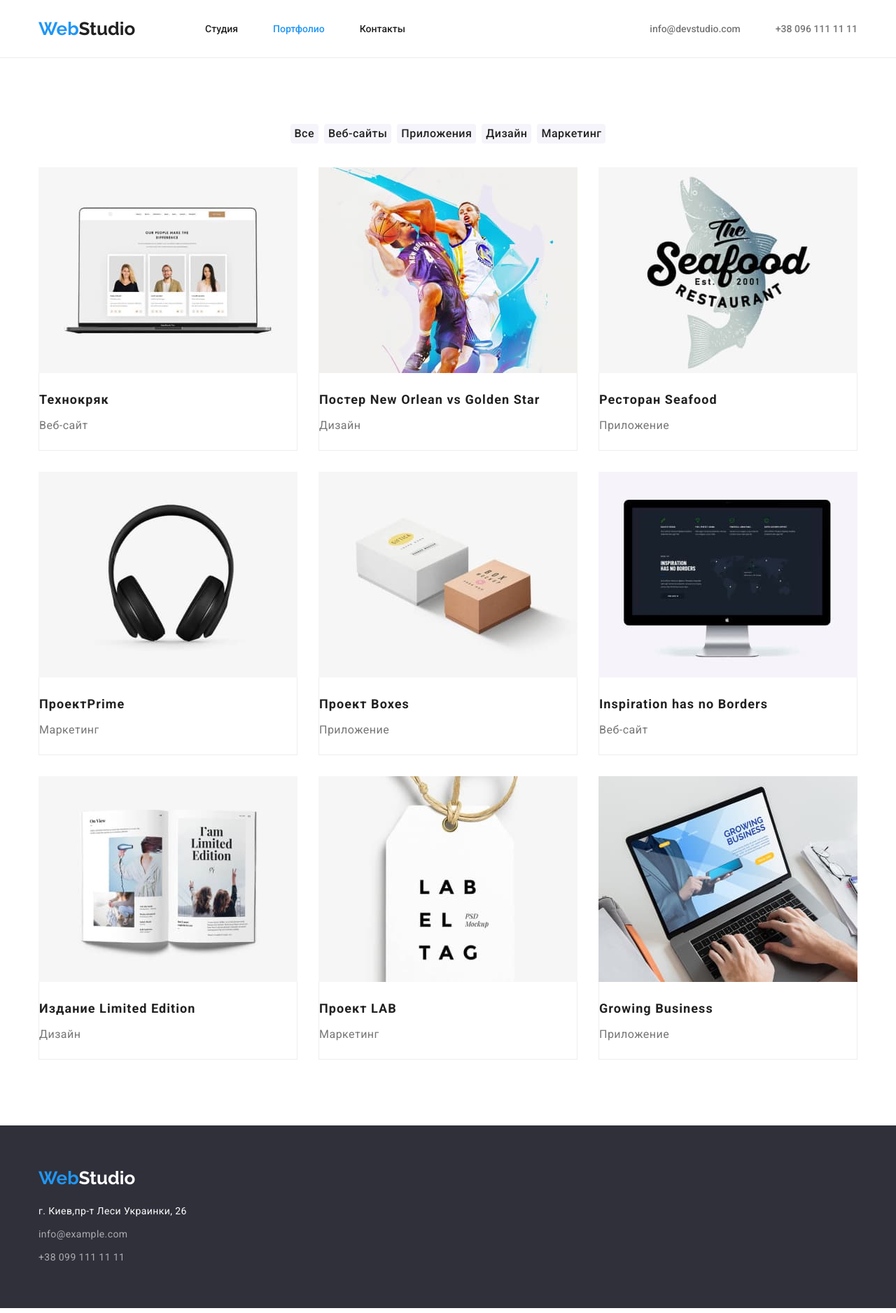
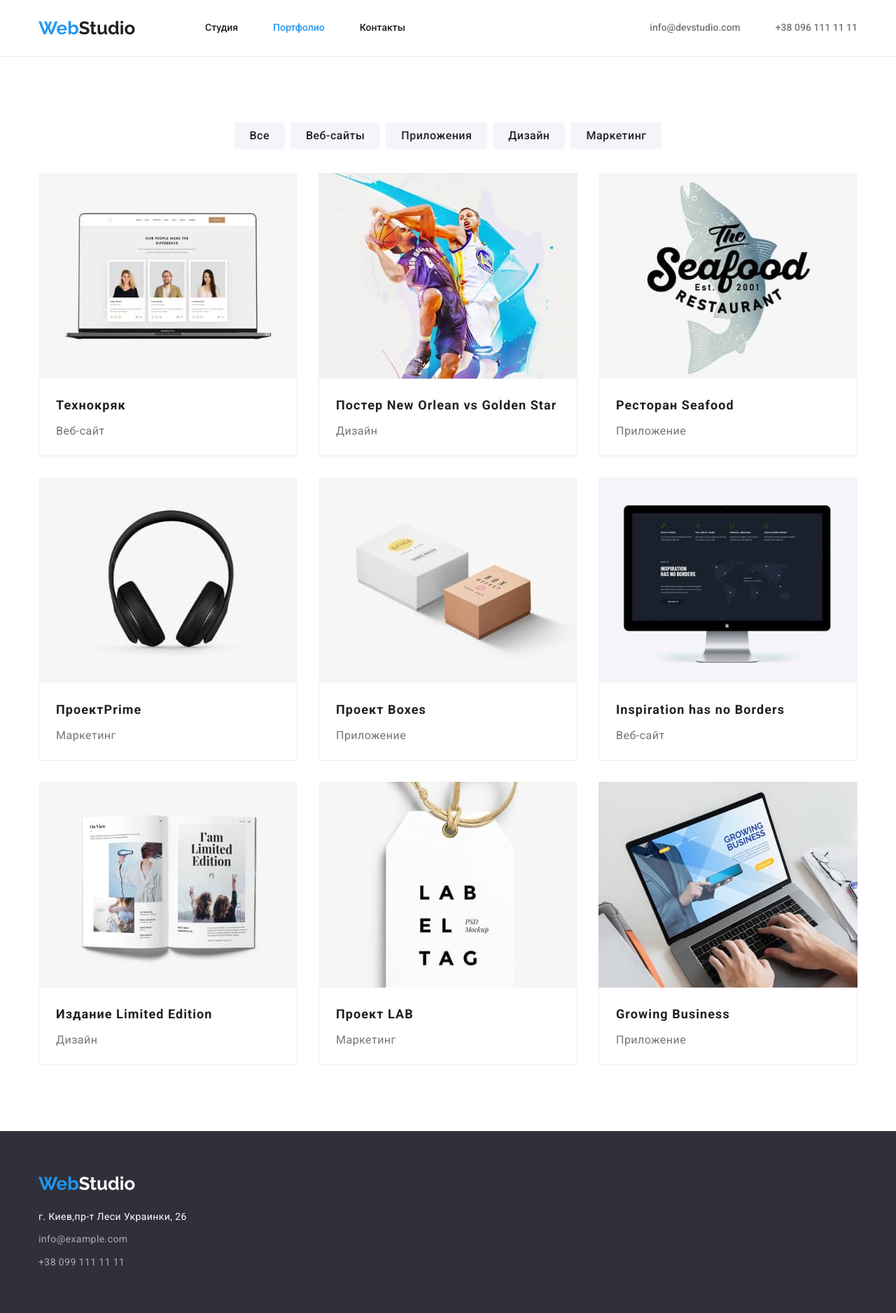
Before and after one commit to SergiyZhuviuk/goit-markup-hw-03, a plain HTML site: page portfolio.html in a window 1280 px wide. Shown: the whole page at 70% size. Drawn offline with nearby package versions, Linux system fonts and the light colour scheme.

Commit message:
add normal paddings

```diff
--- a/css/style.css
+++ b/css/style.css
@@ -78,8 +78,6 @@ address {
 .site-nav {
 	display: flex;
 	margin-left: 93px;
-	padding-top: 32px;
-	padding-bottom: 32px;
 }
 .site-nav .item {
 	margin-right: 50px;
@@ -89,6 +87,9 @@ address {
 }
 /* Студия */
 .studio {
+	display: inline-block;
+	padding-top: 32px;
+	padding-bottom: 32px;
 	font-weight: 500;
 	font-size: 14px;
 	line-height: 1.14;
@@ -103,6 +104,9 @@ address {
 }
 /* Портфолио */
 .portfolio {
+	display: inline-block;
+	padding-top: 32px;
+	padding-bottom: 32px;
 	font-weight: 500;
 	font-size: 14px;
 	line-height: 1.14;
@@ -117,6 +121,9 @@ address {
 }
 /* Контакты */
 .contacts {
+	display: inline-block;
+	padding-top: 32px;
+	padding-bottom: 32px;
 	font-weight: 500;
 	font-size: 14px;
 	line-height: 1.14;
@@ -138,6 +145,9 @@ address {
 }
 /* info@devstudio.com */
 .mail {
+	display: inline-block;
+	padding-top: 32px;
+	padding-bottom: 32px;
 	font-family: inherit;
 	font-weight: 500;
 	font-size: 14px;
@@ -149,6 +159,9 @@ address {
 	color: var(--color-tree);
 }
 .tel {
+	display: inline-block;
+	padding-top: 32px;
+	padding-bottom: 32px;
 	font-family: inherit;
 	font-style: normal;
 	font-weight: 500;
@@ -165,10 +178,10 @@ address {
 /*=====main started(section 1)=====*/
 .main-section {
 	background: var(--color-six);
+	padding-top: 200px;
+	padding-bottom: 200px;
 }
 .main-div {
-	padding-top: 200px;
-	padding-bottom: 200px;
 }
 /* Эффективные решения для вашего бизнеса */
 .hero {
@@ -208,9 +221,14 @@ address {
 .main-btn:hover {
 	background-color: var(--color-seven);
 }
+.about {
+	width: calc((100%-90) / 4);
+}
+.advantages {
+	padding-top: 94px;
+}
 .feature-list {
 	display: flex;
-	padding-top: 94px;
 }
 .feature-list li {
 	margin-right: 30px;
@@ -247,9 +265,6 @@ address {
 }
 /*=====section2 the end=====*/
 /*=====section3 started=====*/
-.about {
-	width: calc((100%-90) / 4);
-}
 .photo {
 	margin-right: 30px;
 }
@@ -258,6 +273,10 @@ address {
 }
 .our-team {
 	background-color: var(--color-five);
+}
+.team-list {
+	padding-top: 30px;
+	padding-bottom: 30px;
 }
 
 .list-item {
@@ -271,9 +290,6 @@ address {
 .list-item:last-child {
 	margin-right: 0px;
 }
-.list-item img {
-	margin-bottom: 30px;
-}
 .preview {
 	margin-bottom: 10px;
 	font-weight: 500;
@@ -284,7 +300,6 @@ address {
 	color: var(--color-two);
 }
 .job {
-	padding-bottom: 30px;
 	font-weight: normal;
 	font-size: 16px;
 	line-height: 1.19;
@@ -338,11 +353,13 @@ address {
 	color: var(--color-one);
 }
 .button-list {
+	padding: 6px 22px;
 	cursor: pointer;
 }
 /*=====list buttons the end=====*/
 /*=====list images started=====*/
 .grey-line {
+	padding: 20px 24px;
 	border-right: 1px solid #eeeeee;
 	border-bottom: 1px solid #eeeeee;
 	border-left: 1px solid #eeeeee;
@@ -365,7 +382,6 @@ address {
 }
 
 .img-second-page {
-	padding-top: 20px;
 	margin-bottom: 4px;
 	font-weight: bold;
 	font-size: 18px;
@@ -374,7 +390,6 @@ address {
 	color: var(--color-two);
 }
 .clarification-on-the-picture {
-	padding-bottom: 20px;
 	font-weight: normal;
 	font-size: 16px;
 	line-height: 1.87;
@@ -388,18 +403,16 @@ address {
 }
 .footer {
 	background-color: var(--color-six);
+	padding-top: 60px;
+	padding-bottom: 60px;
 }
 .bottom-logo {
 	display: inline-block;
-	padding-top: 60px;
 	padding-bottom: 20px;
 	width: 145px;
 }
 .blank {
 	margin-bottom: 9px;
-}
-.blank-second {
-	padding-bottom: 60px;
 }
 .adress {
 	font-family: inherit;
--- a/portfolio.html
+++ b/portfolio.html
@@ -52,7 +52,8 @@
 		</header>
 
 		<main>
-			<section class="container section">
+			<section class="section">
+				<div class="container">
 					<ul class="list flexi click">
 						<li class="many-button">
 							<button class="variety-of-services button-list" type="button">
@@ -185,7 +186,9 @@
 								height="294"
 							/>
 							<div class="grey-line">
-							<h3 class="img-second-page">Проект<span lang="en"> LAB</span></h3>
+								<h3 class="img-second-page">
+									Проект<span lang="en"> LAB</span>
+								</h3>
 								<p class="clarification-on-the-picture">Маркетинг</p>
 							</div>
 						</li>
@@ -204,6 +207,7 @@
 							</div>
 						</li>
 					</ul>
+				</div>
 			</section>
 		</main>
 		<footer class="footer">
@@ -227,7 +231,7 @@
 								>info@example.com</a
 							>
 						</li>
-						<li class="blank-second">
+						<li>
 							<a class="footer-tel link" href="tel:+380991111111"
 								>+38 099 111 11 11</a
 							>
```
Also changed, not shown: index.html (+17 -5 lines). Lines whose indentation alone changed are shown as unchanged.
